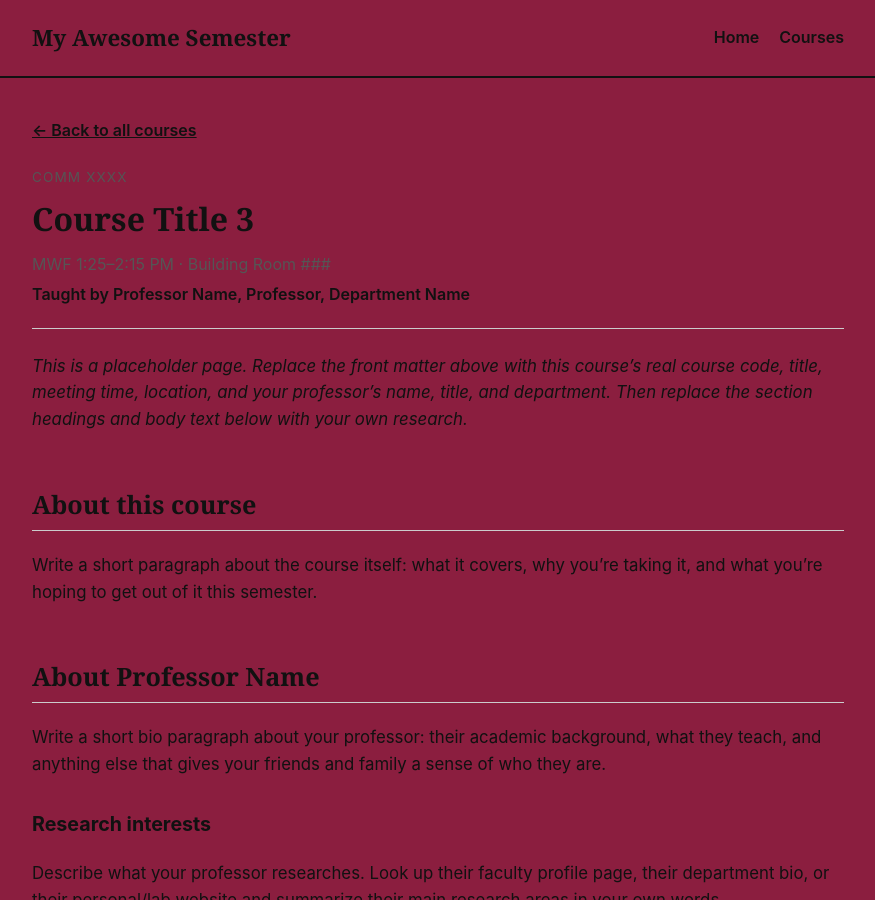
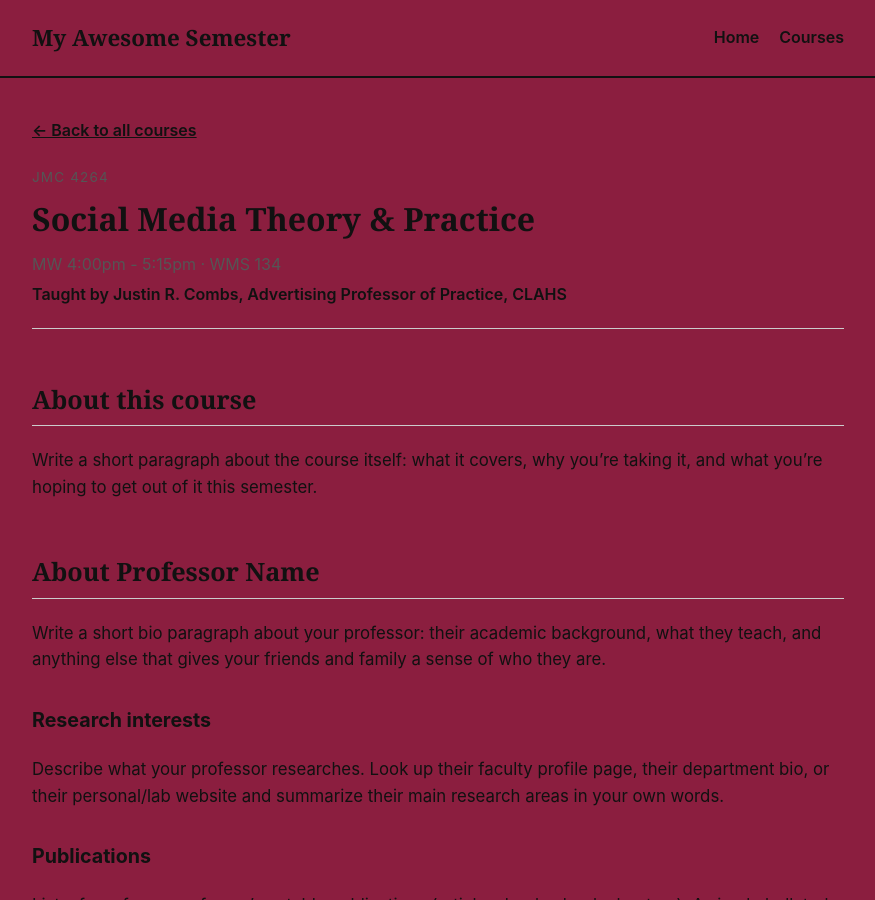
Before and after one commit to abbyduffer12/myawesomesemester, a Jekyll site: the page built from _courses/course-03.md, in a window 1280 px wide and 900 px high. Shown: the whole window, without its empty margins (202-1077 px from the left). Built offline with Jekyll 4.4.1, drawn with Linux system fonts in a browser that asks for light colours.

Commit message:
Revise course information for Course 3
Updated course details including code, title, meeting time, location, and instructor information.

```diff
--- a/_courses/course-03.md
+++ b/_courses/course-03.md
@@ -1,18 +1,14 @@
 ---
 course_number: 3
-course_code: "COMM XXXX"
-course_title: "Course Title 3"
-meeting_time: "MWF 1:25–2:15 PM"
-location: "Building Room ###"
-instructor_name: "Professor Name"
-instructor_title: "Professor"
-instructor_department: "Department Name"
+course_code: JMC 4264
+course_title: Social Media Theory & Practice
+meeting_time: MW 4:00pm - 5:15pm
+location: WMS 134
+instructor_name: Justin R. Combs
+instructor_title: Advertising Professor of Practice
+instructor_department: CLAHS
 ---
 
-_This is a placeholder page. Replace the front matter above with this course's real
-course code, title, meeting time, location, and your professor's name, title, and
-department. Then replace the section headings and body text below with your own
-research._
 
 ## About this course
 
```
